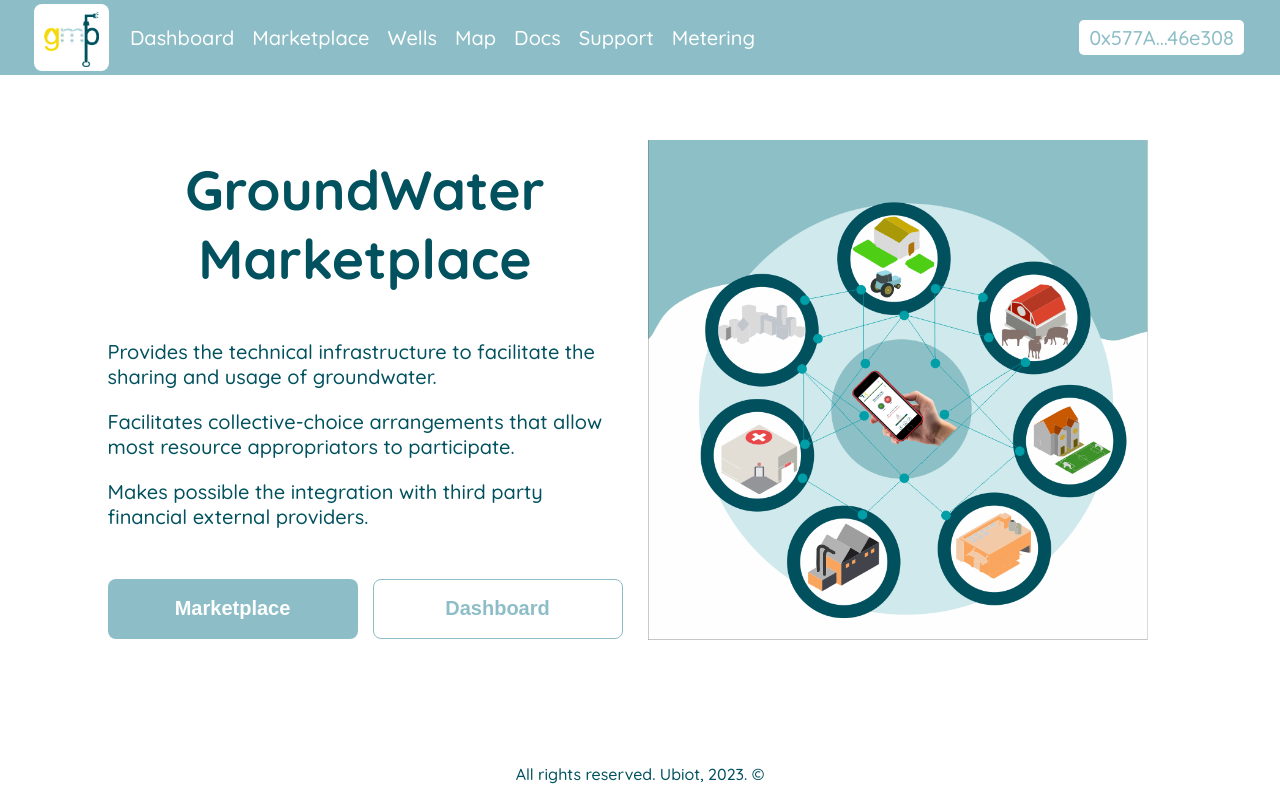
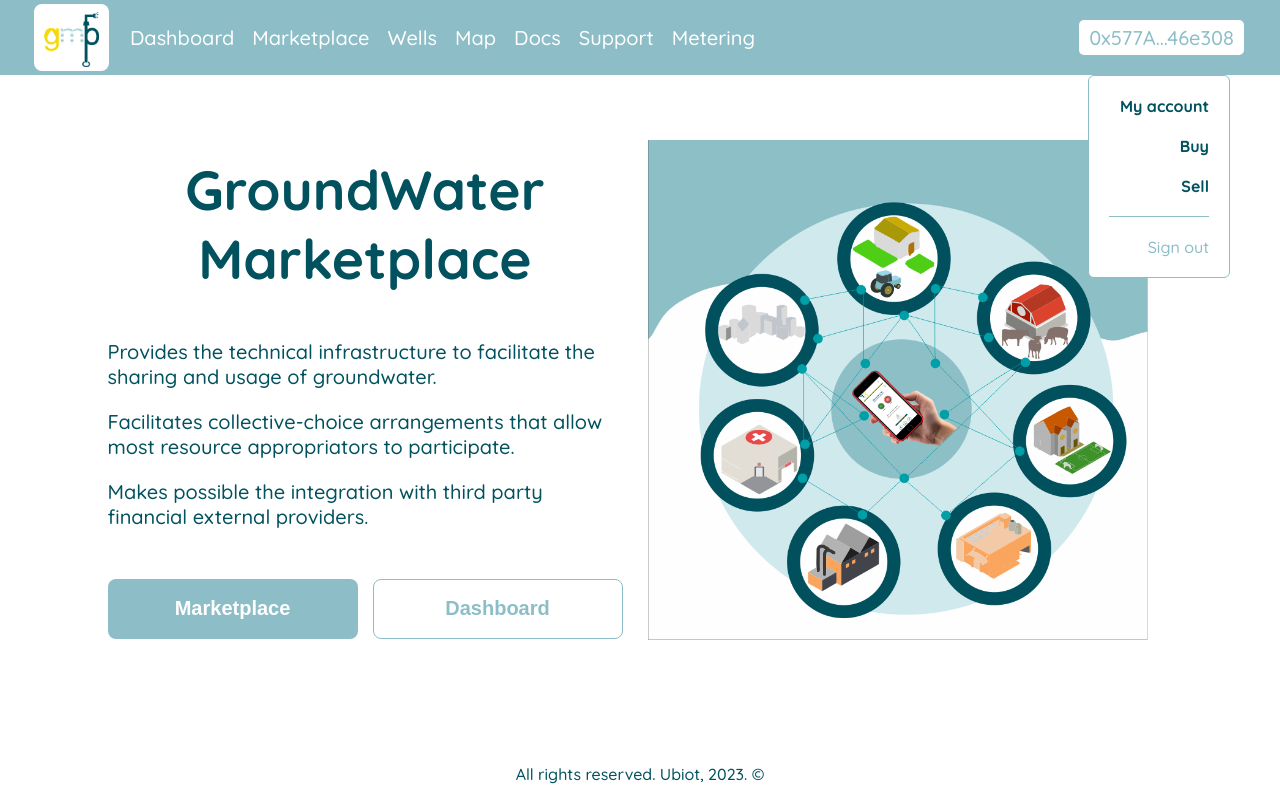
Before and after one commit to ubiot-software/gmp-interface, a React app: page / in a window 1280 px wide. Both pictures are taken after a click on the element "0x577A...46e308". Built offline with nearby package versions, Linux system fonts and the light colour scheme.

Commit message:
Adding Sell section and open/close interactions

```diff
--- a/src/components/Header.jsx
+++ b/src/components/Header.jsx
@@ -1,11 +1,17 @@
-import React, { useContext } from "react";
+import React, { useState, useContext } from "react";
 import TransactionDetail from "@containers/TransactionDetail";
 import AppContext from "@context/AppContext";
+import Menu from "@components/Menu";
+import Sell from "@containers/Sell";
 import logo from "@assets/logo.png";
 import "@styles/Header.scss";
 
 const Header = () => {
-  const { state } = useContext(AppContext);
+  const { transactionInfo, sellInfo } = useContext(AppContext);
+  const [toggleMenu, setToggleMenu] = useState(false);
+  const handleToggleMenu = () => {
+    setToggleMenu(!toggleMenu);
+  };
 
   return (
     <nav>
@@ -38,9 +44,13 @@ const Header = () => {
         </ul>
       </div>
       <div className="navbar-right">
-        <p className="navbar-wallet">0x577A...46e308</p>
+        <p className="navbar-wallet prevent-select" onClick={handleToggleMenu}>
+          0x577A...46e308
+        </p>
       </div>
-      {!state && <TransactionDetail />}
+      {toggleMenu && <Menu />}
+      {sellInfo && <Sell />}
+      {transactionInfo && <TransactionDetail />}
     </nav>
   );
 };
--- /dev/null
+++ b/src/components/Menu.jsx
@@ -0,0 +1,35 @@
+import React, { useContext } from "react";
+import AppContext from "@context/AppContext.js";
+import "@styles/Menu.scss";
+
+const Menu = () => {
+  const { toggleSellInfo } = useContext(AppContext);
+  const handleToggleSellInfo = () => {
+    toggleSellInfo();
+  };
+
+  return (
+    <div className="Menu">
+      <ul>
+        <li>
+          <a href="#" className="title">
+            My account
+          </a>
+        </li>
+        <li>
+          <a href="/marketplace">Buy</a>
+        </li>
+        <li>
+          <a href="#" onClick={handleToggleSellInfo}>
+            Sell
+          </a>
+        </li>
+        <li>
+          <a href="#">Sign out</a>
+        </li>
+      </ul>
+    </div>
+  );
+};
+
+export default Menu;
--- a/src/components/Transactions.jsx
+++ b/src/components/Transactions.jsx
@@ -5,7 +5,6 @@ import addTransactionImg from "@assets/add.png";
 
 const Transactions = () => {
   const { toggleTransactionInfo } = useContext(AppContext);
-
   const handleClick = () => {
     toggleTransactionInfo();
   };
--- /dev/null
+++ b/src/containers/Sell.jsx
@@ -0,0 +1,28 @@
+import React, { useContext } from "react";
+import AppContext from "@context/AppContext.js";
+import closeImg from "@assets/close.png";
+import "@styles/Sell.scss";
+
+const Sell = () => {
+  const { toggleSellInfo } = useContext(AppContext);
+  const handleClick = () => {
+    toggleSellInfo();
+  };
+
+  return (
+    <aside className="Sell ">
+      <div className="Sell-close">
+        <img src={closeImg} alt="close" onClick={handleClick} />
+      </div>
+      <div className="Sell-info">
+        <label htmlFor="amount">Amount</label>
+        <input id="amount" type="number" />
+        <label htmlFor="price">Price</label>
+        <input id="price" type="number" />
+        <button className="primary-button sell-button">Register sell</button>
+      </div>
+    </aside>
+  );
+};
+
+export default Sell;
--- a/src/containers/TransactionDetail.jsx
+++ b/src/containers/TransactionDetail.jsx
@@ -1,13 +1,18 @@
-import React from "react";
+import React, { useContext } from "react";
+import AppContext from "@context/AppContext.js";
 import TransactionInfo from "@components/TransactionInfo";
 import closeImg from "@assets/close.png";
 import "@styles/TransactionDetail.scss";
 
 const TransactionDetail = () => {
+  const { toggleTransactionInfo } = useContext(AppContext);
+  const handleClick = () => {
+    toggleTransactionInfo();
+  };
   return (
     <aside className="transaction-detail ">
       <div className="transaction-detail-close">
-        <img src={closeImg} alt="close" />
+        <img src={closeImg} alt="close" onClick={handleClick} />
       </div>
       <TransactionInfo />
     </aside>
--- a/src/hooks/useInitialState.js
+++ b/src/hooks/useInitialState.js
@@ -1,17 +1,21 @@
 import { useState } from "react";
 
-const initialState = {};
+const useInitialState = () => {
+  const [transactionInfo, setToggleTransactionInfo] = useState(false);
+  const toggleTransactionInfo = () => {
+    setToggleTransactionInfo(!transactionInfo);
+  };
 
-const useInitialState = () => {
-  const [state, setState] = useState(initialState);
-
-  const toggleTransactionInfo = () => {
-    setState(!state);
+  const [sellInfo, setToggleSellInfo] = useState(false);
+  const toggleSellInfo = () => {
+    setToggleSellInfo(!sellInfo);
   };
 
   return {
-    state,
+    transactionInfo,
     toggleTransactionInfo,
+    sellInfo,
+    toggleSellInfo,
   };
 };
 
--- /dev/null
+++ b/src/styles/Menu.scss
@@ -0,0 +1,38 @@
+.Menu {
+  background-color: var(--white);
+  position: absolute;
+  top: 75px;
+  right: 50px;
+  width: 100px;
+  height: auto;
+  border: 1px solid var(--secondary-color);
+  border-radius: 6px;
+  padding: 20px 20px 0 20px;
+}
+.Menu ul {
+  list-style: none;
+  padding: 0;
+  margin: 0;
+}
+.Menu ul li {
+  text-align: end;
+}
+.Menu ul li:nth-child(1),
+.Menu ul li:nth-child(2),
+.Menu ul li:nth-child(3) {
+  font-weight: bold;
+}
+.Menu ul li:last-child {
+  padding-top: 20px;
+  border-top: 1px solid var(--secondary-color);
+}
+.Menu ul li:last-child a {
+  color: var(--secondary-color);
+  font-size: var(--sm);
+}
+.Menu ul li a {
+  color: var(--primary-color);
+  text-decoration: none;
+  margin-bottom: 20px;
+  display: inline-block;
+}
--- /dev/null
+++ b/src/styles/Sell.scss
@@ -0,0 +1,50 @@
+.Sell {
+  border-left: 1px solid var(--secondary-color);
+  padding: 10px 20px;
+  width: 350px;
+  background-color: var(--white);
+  position: absolute;
+  top: 75px;
+  bottom: 0;
+  right: 0;
+  box-sizing: border-box;
+}
+
+.Sell-close {
+  position: absolute;
+  top: 20px;
+  left: 20px;
+  cursor: pointer;
+}
+
+.Sell-close img {
+  width: 30px;
+}
+
+.Sell-info {
+  margin-top: 60px;
+  width: 100%;
+  display: flex;
+  flex-direction: column;
+}
+
+.Sell-info label {
+  font-size: var(--lg);
+}
+
+.Sell-info label:last-of-type {
+  margin-top: 15px;
+}
+
+.Sell-info input {
+  padding: 5px;
+  font-size: var(--lg);
+  border: 1px solid var(--light-gray);
+  border-radius: 10px;
+  margin-top: 10px;
+}
+
+.Sell-info .sell-button {
+  margin-top: 30px;
+  width: 100%;
+}
--- a/src/styles/global.css
+++ b/src/styles/global.css
@@ -19,3 +19,9 @@ body {
 .inactive {
   display: none;
 }
+
+.prevent-select {
+  -webkit-user-select: none; /* Safari */
+  -ms-user-select: none; /* IE 10 and IE 11 */
+  user-select: none; /* Standard syntax */
+}
```
